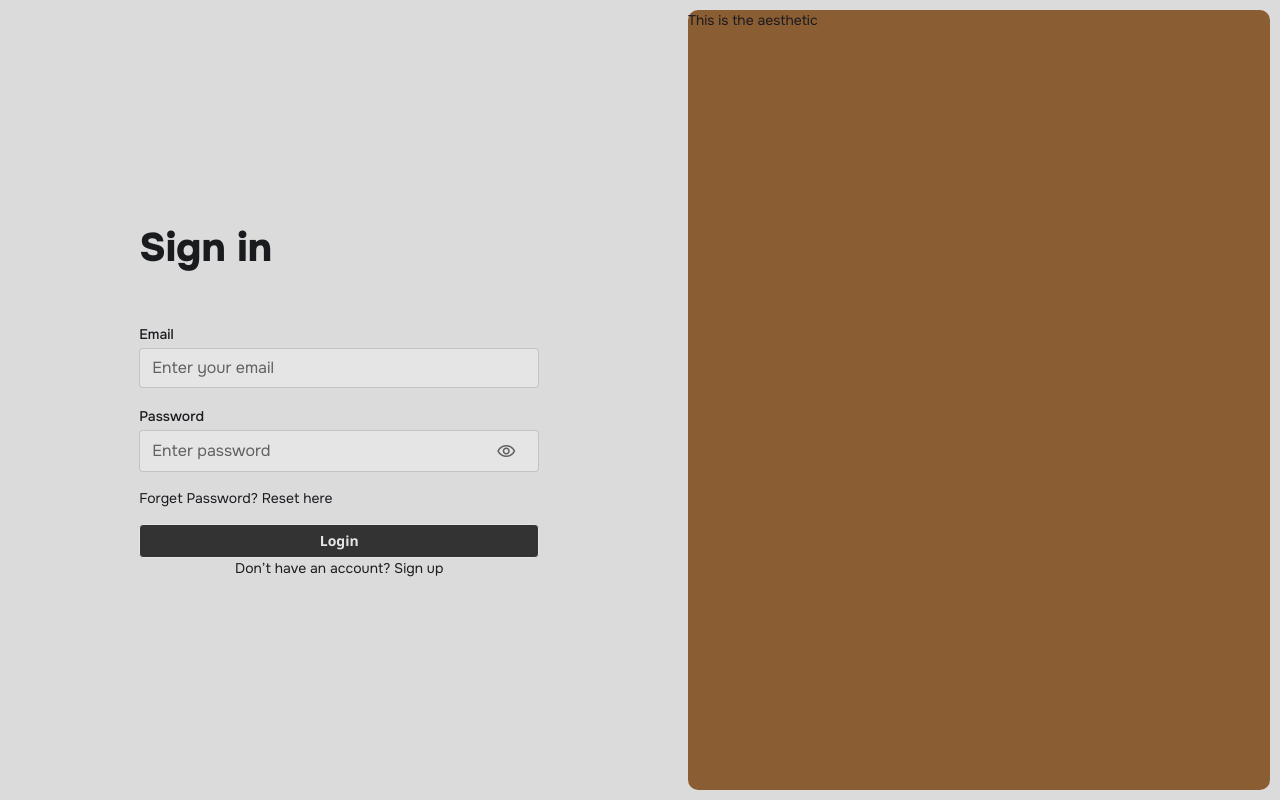
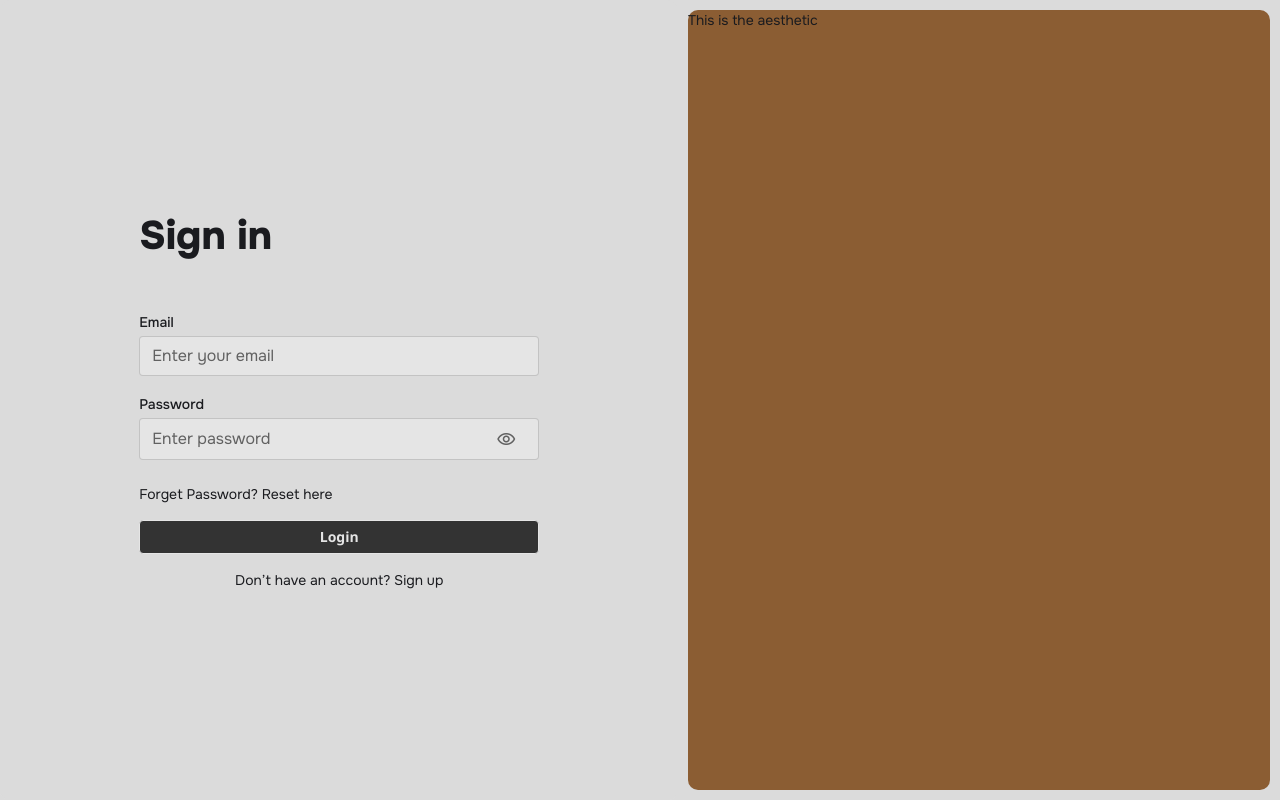
Before and after one commit to devmani46/votingApp, an Angular app: page /login in a window 1280 px wide. Built offline with nearby package versions, Linux system fonts and the light colour scheme.

Commit message:
login and register style

```diff
--- a/src/app/pages/login/login.scss
+++ b/src/app/pages/login/login.scss
@@ -35,6 +35,7 @@
     gap: 1rem;
     max-width: 400px;
     width: 100%;
+    margin-bottom: 0.5rem;
   }
 }
 
@@ -48,6 +49,10 @@
   gap: 1.5rem;
 }
 
+.auth-link {
+  margin-top: 0.5rem;
+}
+
 .aesthetic-container {
   flex: 1;
   display: flex;
--- a/src/app/pages/register/register.scss
+++ b/src/app/pages/register/register.scss
@@ -37,6 +37,7 @@
   display: flex;
   flex-direction: column;
   gap: 1.5rem;
+  margin-bottom: 0.5rem;
 }
 
 .aesthetic-container {
```
